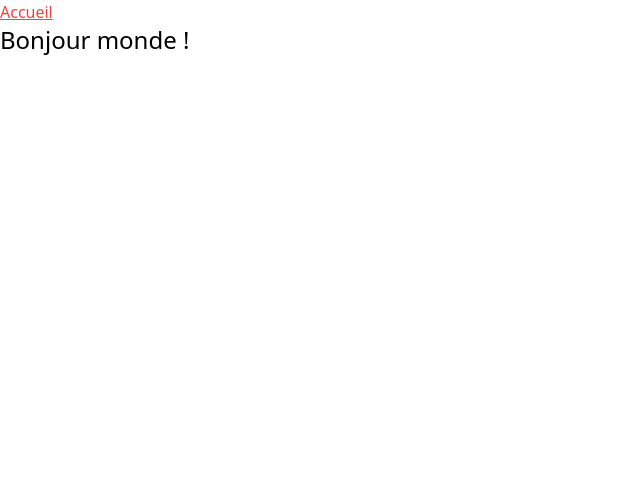
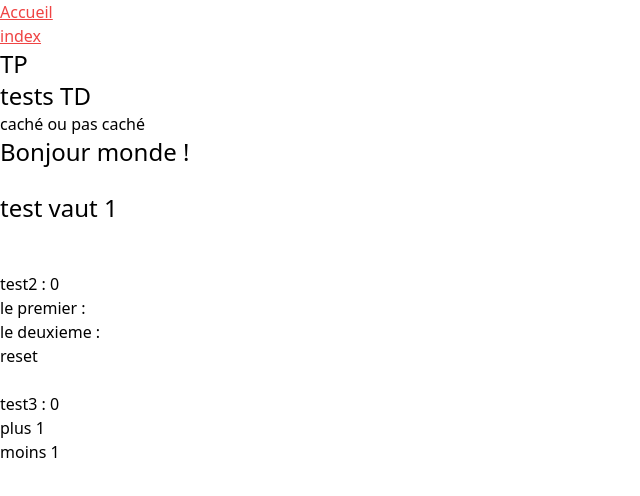
Before and after one commit to MMI-SAE-203/r213-2024-pracht-tp1-Jeremy-ROY-22, a Vue app: page / in a window 1280 px wide. Shown: the top 496 px of the page, without its empty margins (0-640 px from the left). Built offline with nearby package versions, Linux system fonts and the light colour scheme.

Commit message:
ajustements

```diff
--- a/src/App.vue
+++ b/src/App.vue
@@ -13,8 +13,12 @@ onErrorCaptured((err, instance, info) => {
     <nav>
       <ul>
         <li>
-          <RouterLink to="/" class="text-red-500 underline"> Accueil </RouterLink>
+          <RouterLink to="App.vue" class="text-red-500 underline"> Accueil </RouterLink>
         </li>
+        <li>
+          <RouterLink to="/" class="text-red-500 underline"> index </RouterLink>
+        </li>
+
       </ul>
     </nav>
   </header>
--- /dev/null
+++ b/src/pages/accordeon.vue
@@ -0,0 +1,3 @@
+<template>
+    <h1>ici page de l'accordeon</h1>
+</template>
--- a/src/pages/index.vue
+++ b/src/pages/index.vue
@@ -1,7 +1,36 @@
 <script setup lang="ts">
-//
+  import { ref } from "vue";
+  const maVar = ref(true);
+  const test = ref(1);
+  const test2 = ref(0);
+  const test3 = ref(0);
 </script>
+<template>
+  <h1 class="text-2xl">TP</h1>
+  <h1 class="text-2xl">tests TD</h1>
+  <button @click="maVar = !maVar">caché ou pas caché</button> <br>
+  <h1 v-show="maVar" class="text-2xl">Bonjour monde !</h1>
+  <br>
+  <h1 v-show="test === 1" class="text-2xl">test vaut 1</h1>
+  <h1 v-show="test === 2" class="text-2xl">test vaut 2</h1>
 
-<template>
-  <h1 class="text-2xl">Bonjour monde !</h1>
+
+  <br><br>
+
+
+  <p>test2 : {{ test2 }}</p>
+  <button @click="test2 = 1">le premier :</button><br>
+  <h1 v-show="test2 === 1" class="text-2xl">ma variable test2 vaut 1</h1>
+  <button @click="test2 = 2">le deuxieme :</button><br>
+  <h1 v-show="test2 === 2" class="text-2xl">ma variable test2 vaut 2</h1>
+  <button @click="test2 = 0">reset</button>
+
+
+  <br><br>
+
+
+  <p>test3 : {{ test3 }}</p>
+  <button @click="test3 += 1">plus 1</button><br>
+  <button @click="test3 -= 1">moins 1</button>
+
 </template>
```
Also changed, not shown: 1 other file (tests, documents, lock files or other folders).
